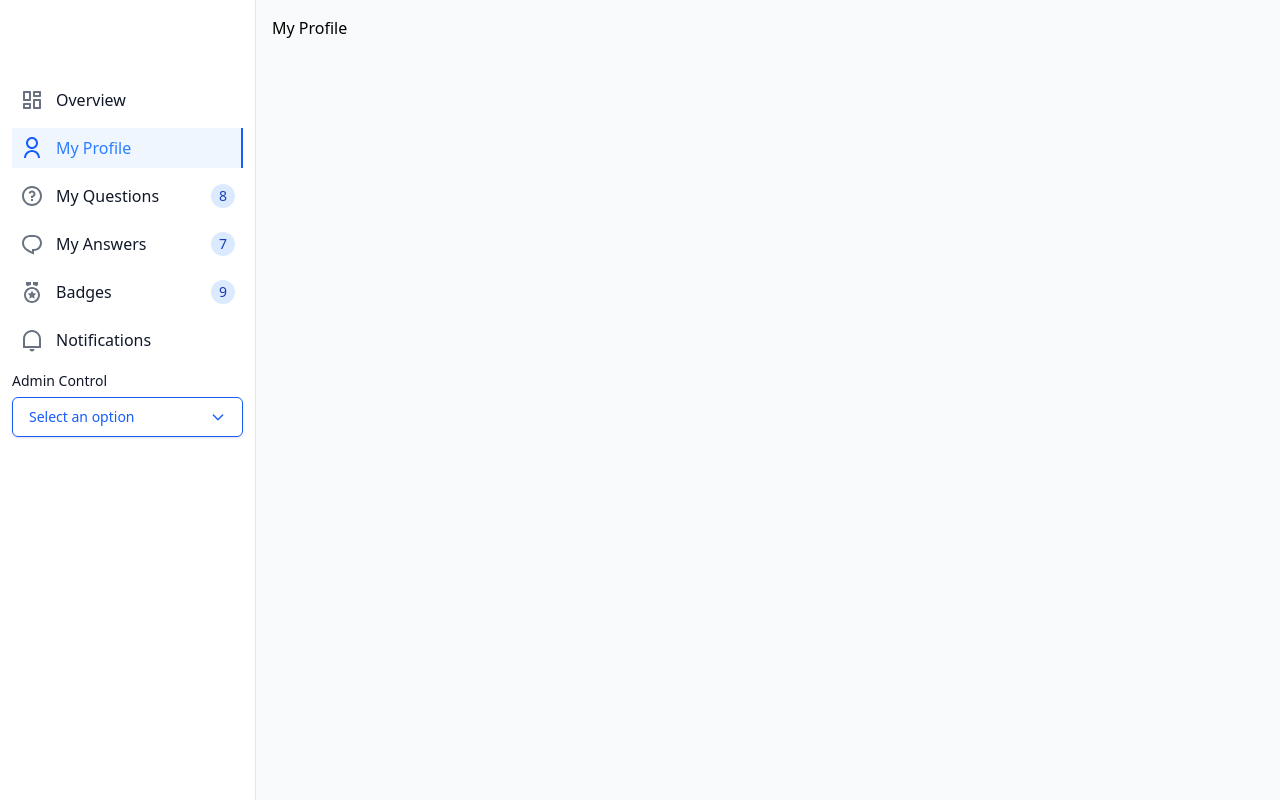
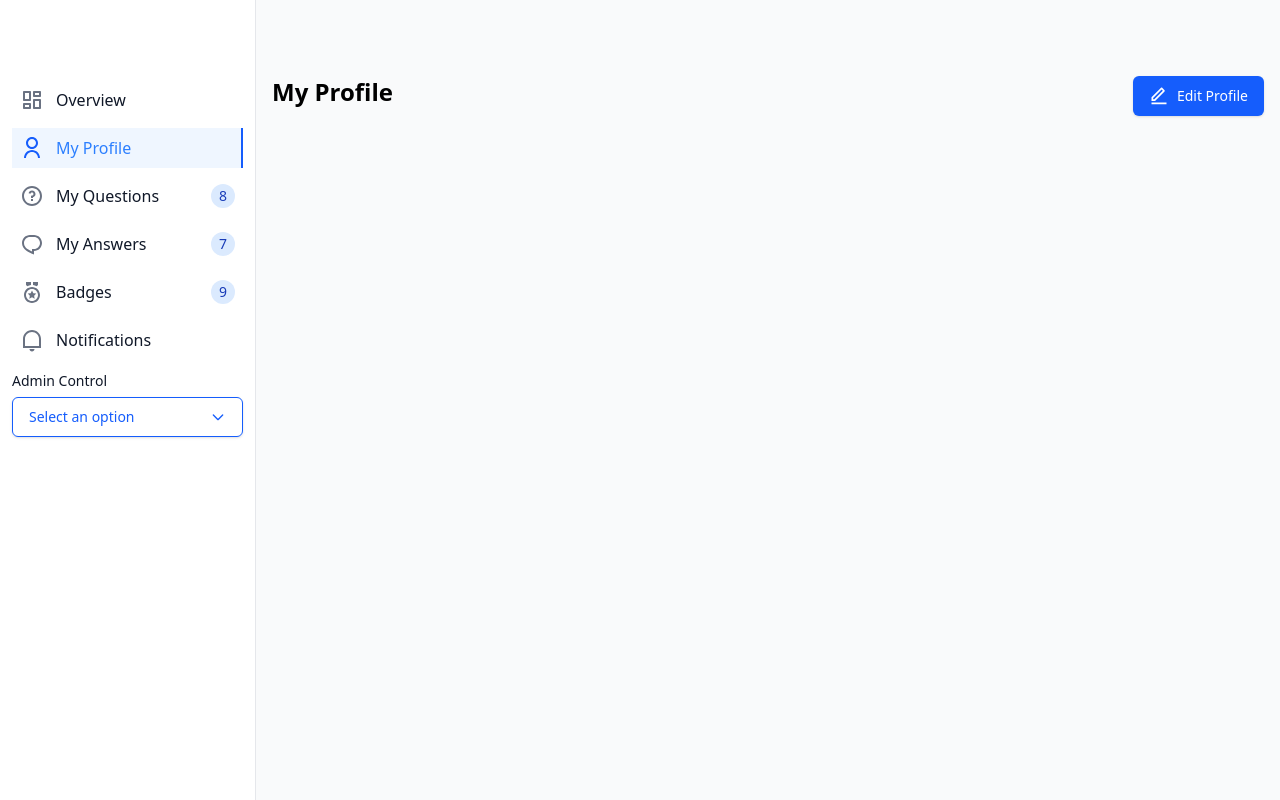
Before and after one commit to Zack-Pro-Ver/Knowledge-Sharing-Portal, a React (Vite) app: page /my-profile in a window 1280 px wide. Built offline with nearby package versions, Linux system fonts and the light colour scheme.

Commit message:
Added My Profile Header

```diff
--- /dev/null
+++ b/src/components/MyProfileHeader/index.tsx
@@ -0,0 +1,21 @@
+import Button from "../../elements/Button/index";
+
+interface Props {
+  title: string;
+  description?: string;
+  buttonText: string;
+  icon?: React.ReactNode;
+}
+export const MyProfileHeader = ({ title, description, buttonText, icon }: Props) => {
+  return (
+    <div className="flex flex-row justify-between p-4">
+      <div className="flex">
+        <p className="text-2xl font-bold ">{title}</p>
+        {description && <p className="text-base font-normal">{description} </p>}
+      </div>
+
+      <Button startIcon={icon}>{buttonText}</Button>
+    </div>
+  );
+};
+1;
--- a/src/layouts/MainLayout.tsx
+++ b/src/layouts/MainLayout.tsx
@@ -7,7 +7,7 @@ const MainLayout: React.FC = () => {
     <div className="flex h-screen bg-gray-50">
       <Sidebar />
       <main className="flex-1 overflow-y-auto ml-64">
-        <div className="p-4">
+        <div className="mt-15">
           <Outlet />
         </div>
       </main>
--- a/src/pages/MyProfile/index.tsx
+++ b/src/pages/MyProfile/index.tsx
@@ -1,3 +1,14 @@
-export const MyProfile = () =>{
-  return <>My Profile</>;
-}
+import { RiEditLine } from "@remixicon/react";
+import { Header } from "../../components/Header";
+
+export const MyProfile = () => {
+  return (
+    <>
+      <Header
+        buttonText="Edit Profile"
+        icon={<RiEditLine size="medium" />}
+        title="My Profile"
+      />
+    </>
+  );
+};
```
